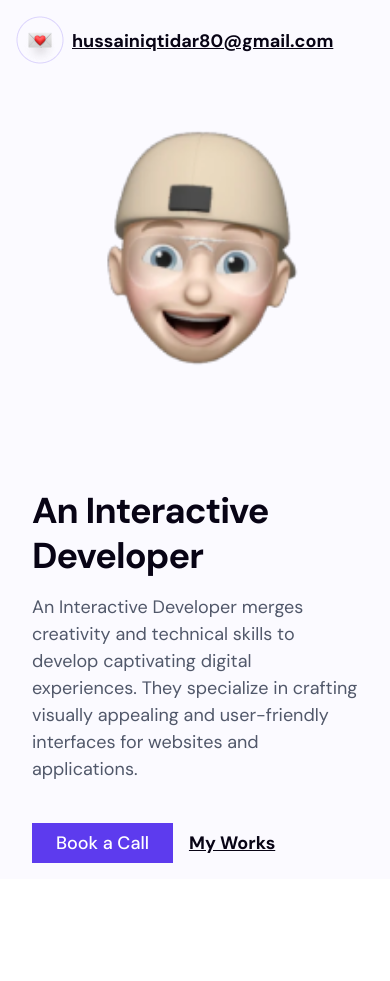
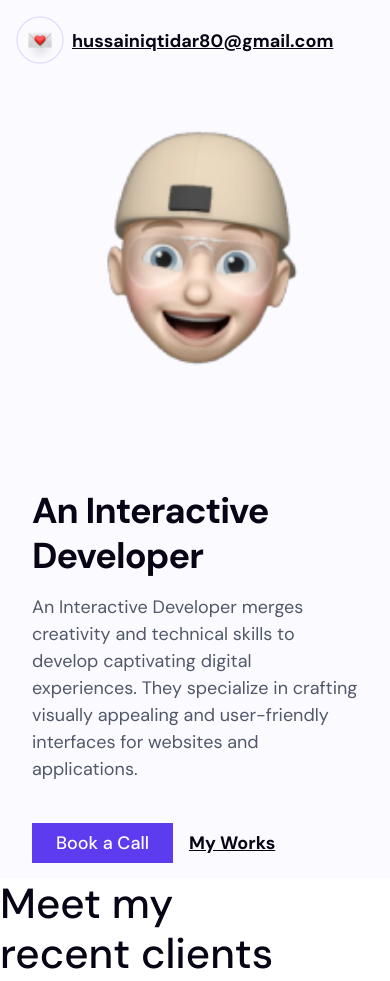
Before and after one commit to Iqtidartara/Portfolio-Designer, a Next.js app: page / in a window 390 px wide. Before the commit the page ends 879 px from the top, so only its background shows below. Built offline with nearby package versions, Linux system fonts and the light colour scheme.

Commit message:
refractor: responsive

```diff
--- a/app/page.tsx
+++ b/app/page.tsx
@@ -1,9 +1,11 @@
 import HomeSection from "@/components/HomeSection";
+import RecentClients from "@/components/RecentClients";
 
 export default function Home() {
   return (
    <div>
     <HomeSection />
+    <RecentClients />
    </div>
   );
 }
--- /dev/null
+++ b/components/RecentClients.tsx
@@ -0,0 +1,12 @@
+import React from 'react'
+
+const RecentClients = () => {
+  return (
+    <section className='w-full'>
+        <div className='mx-auto max-w-[70rem] '>
+            <h2 className='text-[2.625rem] text-[#080415] leading-[119.048%] font-[500]'>Meet my <br /> recent clients</h2>
+            </div></section>
+  )
+}
+
+export default RecentClients
```
